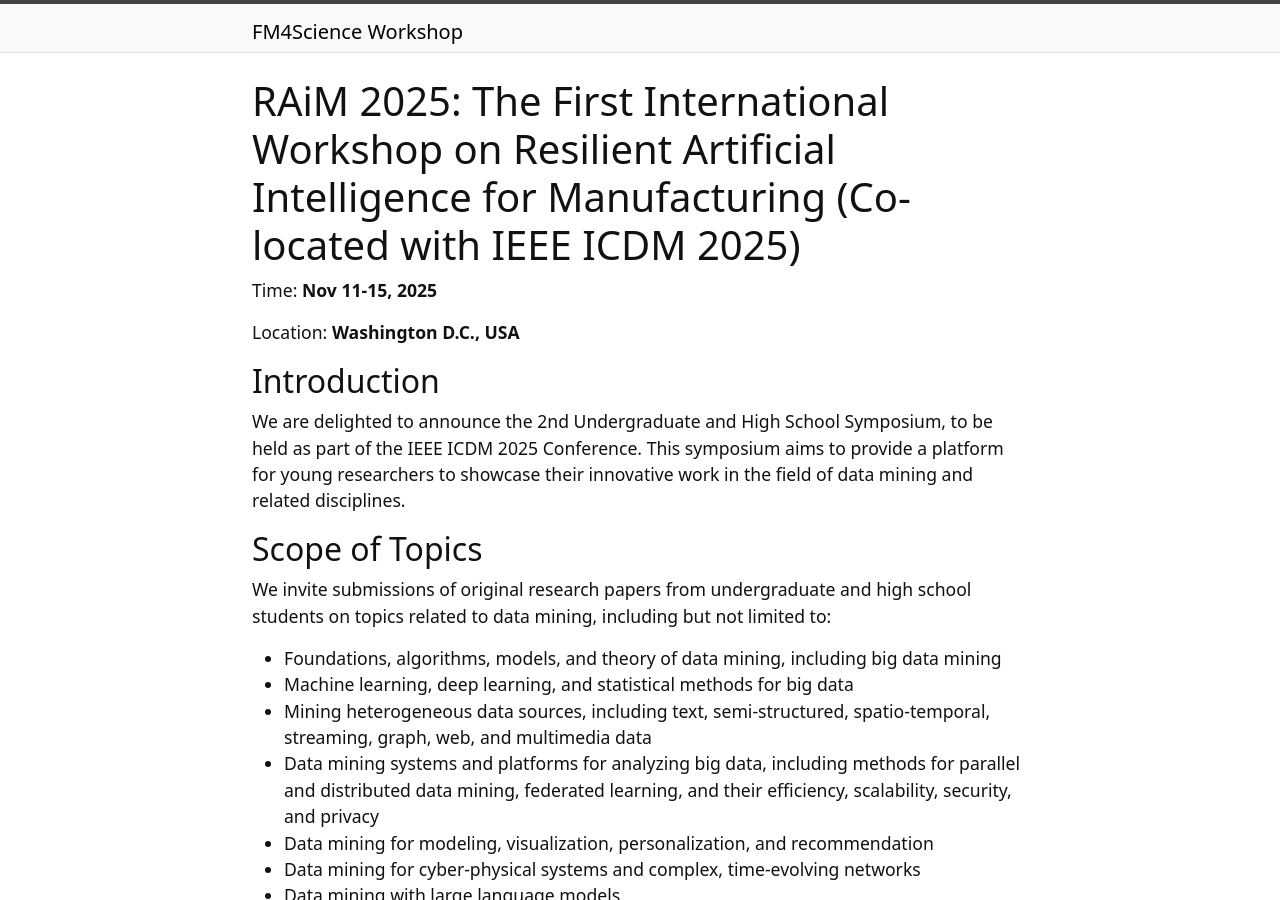
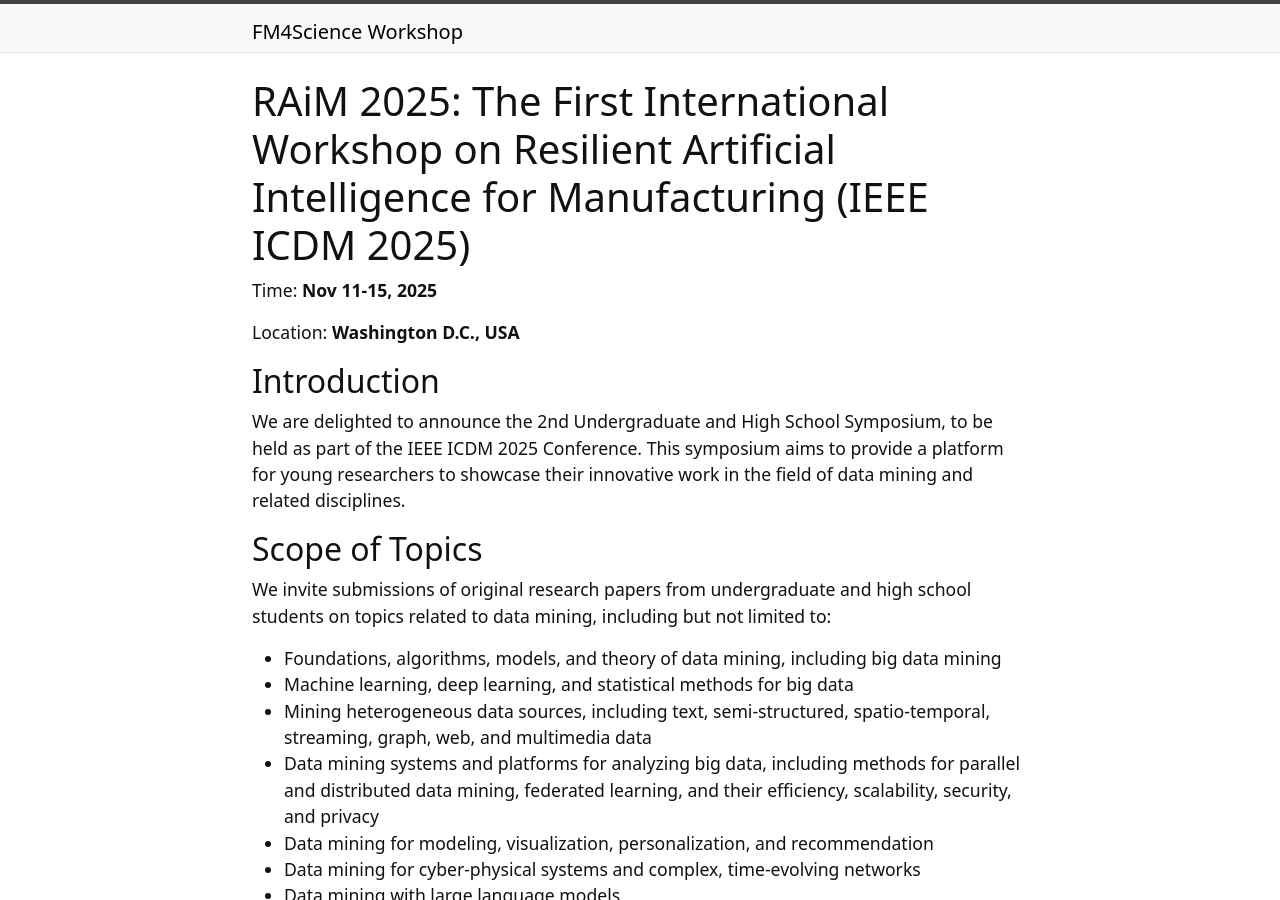
Before and after one commit to xuanwang91/2025-ICDM-RAiM, a Jekyll site: the page built from index.md, in a window 1280 px wide and 900 px high. Built offline with Jekyll 4.4.1, drawn with Linux system fonts in a browser that asks for light colours.

Commit message:
Update index.md

```diff
--- a/index.md
+++ b/index.md
@@ -3,7 +3,7 @@ title: Home
 layout: page
 ---
 
-# RAiM 2025: The First International Workshop on Resilient Artificial Intelligence for Manufacturing (Co-located with IEEE ICDM 2025)
+# RAiM 2025: The First International Workshop on Resilient Artificial Intelligence for Manufacturing (IEEE ICDM 2025)
 
 Time: **Nov 11-15, 2025**
 
```
